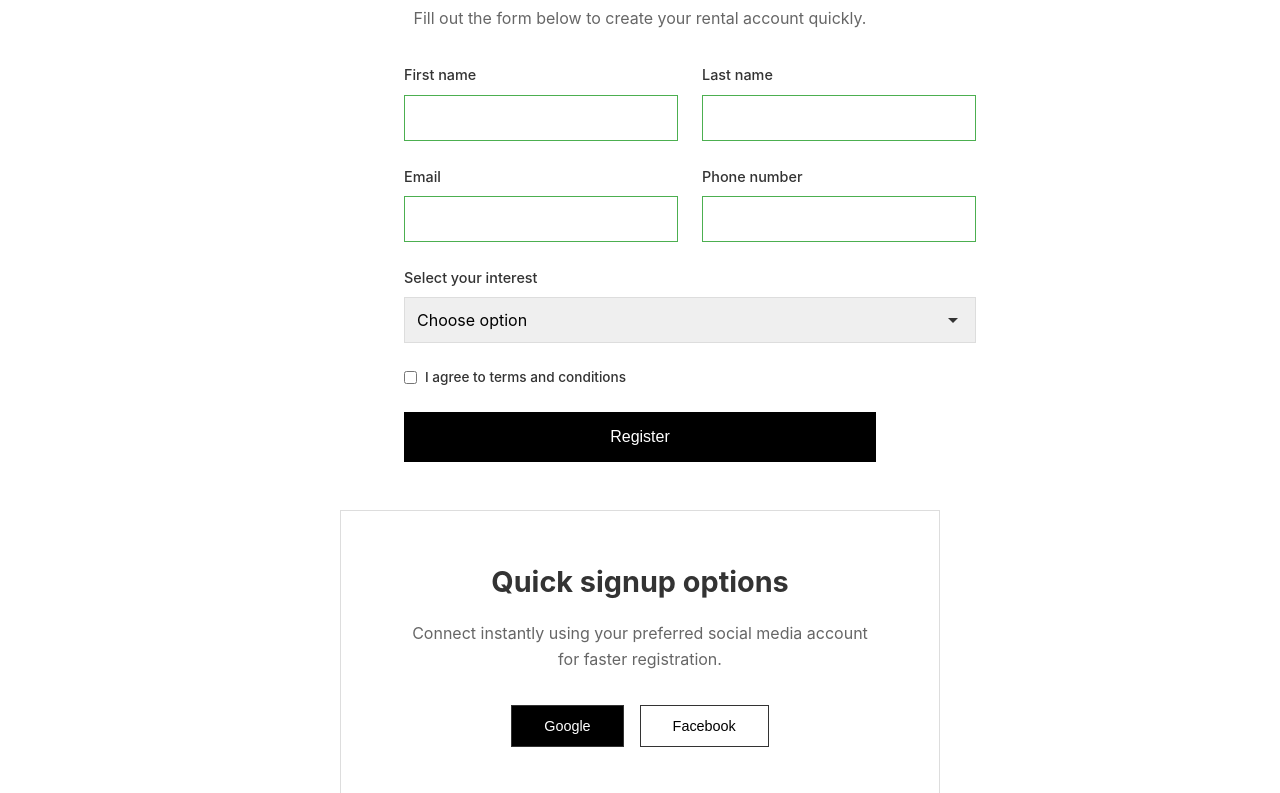
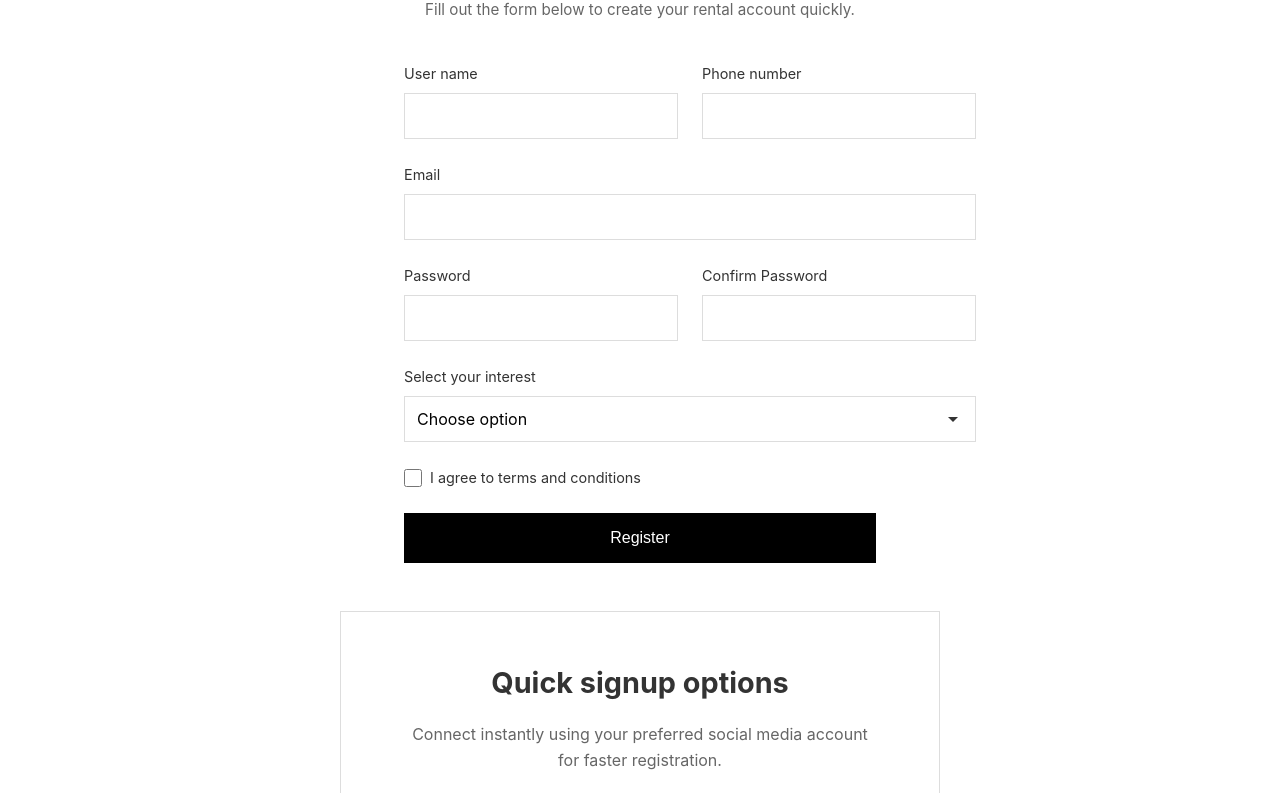
Before and after one commit to Tharusha2002-s/-Web-System-Group-Project, a plain HTML site: page frontend/pages/sign-up.html in a window 1280 px wide. Shown: the part 416-1209 px from the top of the page. Drawn offline with Linux system fonts and the light colour scheme.

Commit message:
change the form section

```diff
--- a/frontend/css/sign-up.css
+++ b/frontend/css/sign-up.css
@@ -64,7 +64,7 @@ nav {
 .hero {
   text-align: center;
   padding: 3rem 5%;
-  background: #fafafa;
+  background: white;
 }
 
 .hero h1 {
@@ -83,6 +83,7 @@ nav {
 }
 
 /* Form Section */
+/* Form Section - UPDATED DESIGN */
 .form-section {
   max-width: 600px;
   margin: 3rem auto;
@@ -91,14 +92,16 @@ nav {
 
 .form-section h2 {
   font-size: 2rem;
-  margin-bottom: 1rem;
+  margin-bottom: 0.5rem;
   text-align: center;
+  font-weight: 600;
 }
 
 .form-section > p {
   text-align: center;
   color: #666;
-  margin-bottom: 2rem;
+  margin-bottom: 2.5rem;
+  font-size: 0.95rem;
 }
 
 .form-grid {
@@ -120,7 +123,8 @@ nav {
 label {
   margin-bottom: 0.5rem;
   font-size: 0.9rem;
-  font-weight: 500;
+  font-weight: 400;
+  color: #333;
 }
 
 input,
@@ -129,6 +133,15 @@ select {
   border: 1px solid #ddd;
   font-size: 1rem;
   font-family: inherit;
+  background: white;
+  transition: border-color 0.2s, box-shadow 0.2s;
+}
+
+input:focus,
+select:focus {
+  outline: none;
+  border-color: #000;
+  box-shadow: 0 0 0 1px #000;
 }
 
 select {
@@ -137,6 +150,7 @@ select {
   background-repeat: no-repeat;
   background-position: right 1rem center;
   padding-right: 2.5rem;
+  cursor: pointer;
 }
 
 .checkbox-group {
@@ -147,12 +161,17 @@ select {
 }
 
 .checkbox-group input[type="checkbox"] {
-  width: auto;
+  width: 18px;
+  height: 18px;
+  cursor: pointer;
+  accent-color: #000;
 }
 
 .checkbox-group label {
   margin: 0;
-  font-size: 0.85rem;
+  font-size: 0.9rem;
+  cursor: pointer;
+  color: #333;
 }
 
 .register-btn {
@@ -164,6 +183,7 @@ select {
   font-size: 1rem;
   cursor: pointer;
   font-weight: 500;
+  transition: background 0.2s;
 }
 
 .register-btn:hover {
--- a/frontend/pages/sign-up.html
+++ b/frontend/pages/sign-up.html
@@ -42,20 +42,29 @@
 
       <div class="form-grid">
         <div class="form-group">
-          <label for="firstname">First name</label>
-          <input type="text" id="firstname" name="firstname" />
-        </div>
-        <div class="form-group">
-          <label for="lastname">Last name</label>
-          <input type="text" id="lastname" name="lastname" />
-        </div>
-        <div class="form-group">
-          <label for="email">Email</label>
-          <input type="email" id="email" name="email" />
+          <label for="username">User name</label>
+          <input type="text" id="username" name="username" placeholder="" />
         </div>
         <div class="form-group">
           <label for="phone">Phone number</label>
-          <input type="tel" id="phone" name="phone" />
+          <input type="tel" id="phone" name="phone" placeholder="" />
+        </div>
+        <div class="form-group full-width">
+          <label for="email">Email</label>
+          <input type="email" id="email" name="email" placeholder="" />
+        </div>
+        <div class="form-group">
+          <label for="password">Password</label>
+          <input type="password" id="password" name="password" placeholder="" />
+        </div>
+        <div class="form-group">
+          <label for="confirm-password">Confirm Password</label>
+          <input
+            type="password"
+            id="confirm-password"
+            name="confirm-password"
+            placeholder=""
+          />
         </div>
         <div class="form-group full-width">
           <label for="interest">Select your interest</label>
```
